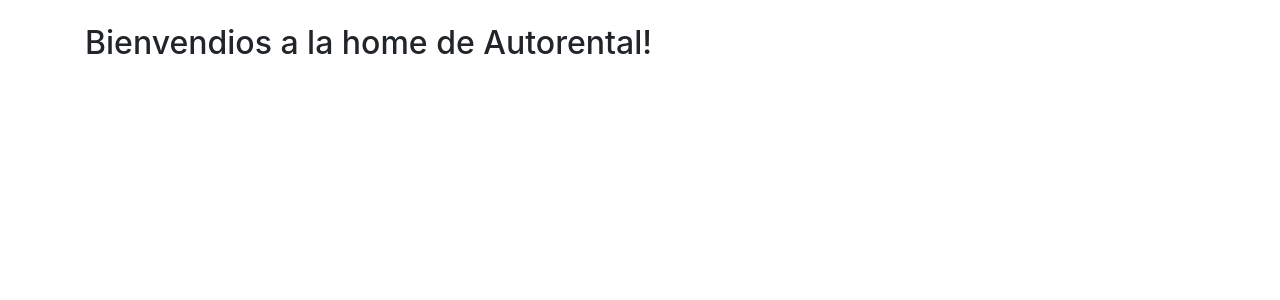
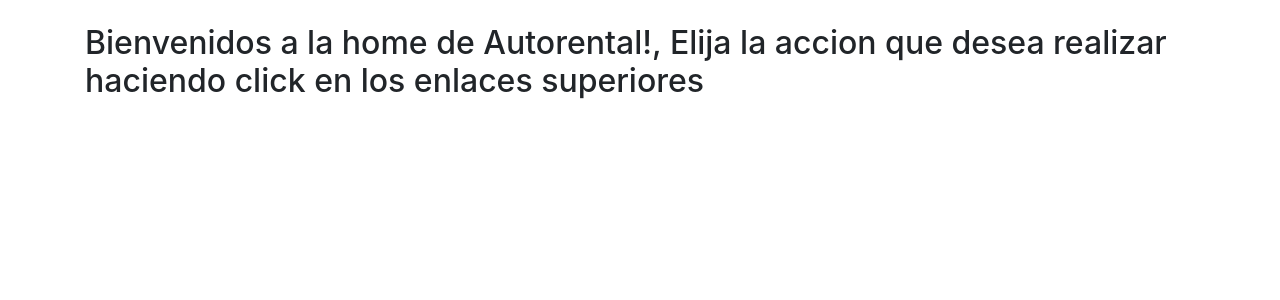
Before and after one commit to egomezan/EntregaFinalUltima, a Django app: template AlquilerCarros/Autorental/templates/autorental/home.html in a window 1280 px wide. Shown: the part 56-356 px from the top of the page. Run offline with Django 4.2, Linux system fonts and the light colour scheme; the template is opened without the code that fills it, so the values that code supplies are empty; some libraries are stand-ins or nearby versions.

Commit message:
Trabajo realizado

```diff
--- a/AlquilerCarros/AlquilerCarros/urls.py
+++ b/AlquilerCarros/AlquilerCarros/urls.py
@@ -23,7 +23,7 @@
 
 
 def mi_funcion_que_es_una_vista_o_view(yy):
-    return HttpResponse("<h1>Bienvenidos a mi Proyecto</h1>")
+    return HttpResponse("<h1>Bienvenidos al Proyecto</h1>  <h2 > <a href= /autorental> IR A APLICACION</a> </h2>")
 
 
 urlpatterns = [
--- a/AlquilerCarros/Autorental/templates/autorental/home.html
+++ b/AlquilerCarros/Autorental/templates/autorental/home.html
@@ -5,6 +5,6 @@
 {% block content %}
 
 <section>
-    <h2>Bienvendios a la home de Autorental!</h2>
+    <h2>Bienvenidos a la home de Autorental!, Elija la accion que desea realizar haciendo click en los enlaces superiores</h2>
 </section>
 {% endblock %}
--- a/AlquilerCarros/Autorental/urls.py
+++ b/AlquilerCarros/Autorental/urls.py
@@ -15,9 +15,5 @@
     path("listareservas/", reservas_lista, name="zyz"),
     path("seguros/", segurosautos),
     path("seguros/crear", crearseguro, name="jjj"),
-   # path("agregar/", agregar_carro),
-#     path("carro/add/", create_sala_with_form_view, name="sala-create"),
-#   #  path("nombreclientes/", nombre_clientes),
-#    # path("bookings/", include("bookings.urls")), # conecto las URLS de `bookings` con las URLS generales
-  #  path("sales/", include("sales.urls")), # conecto las URLS de `sales` con las URLS generales
+
 ]
--- a/AlquilerCarros/Autorental/views.py
+++ b/AlquilerCarros/Autorental/views.py
@@ -83,8 +83,8 @@
 
 
 def segurosautos(request):
-    seguros = Seguro.objects.all()
-    return render(request, 'seguros/lista_seguros.html', {'seguros': seguros})
+     seguros = Seguro.objects.all()
+     return render(request, 'seguros/lista_seguros.html', {'seguros': seguros})
 
 def crearseguro(request):
     if request.method == "GET":
```
Also changed, not shown: 1 other file.
